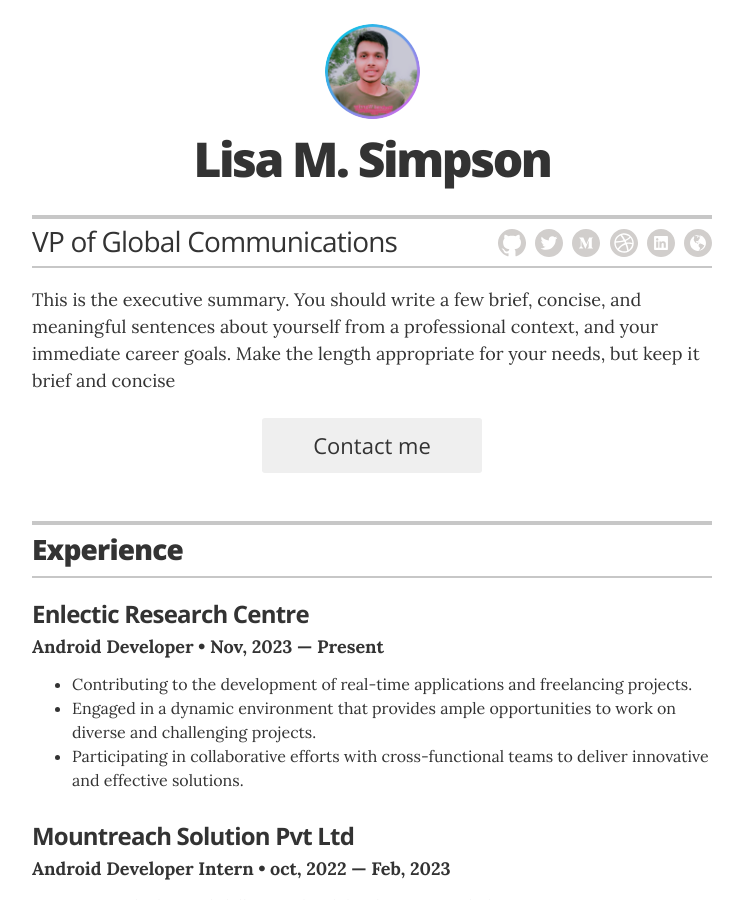
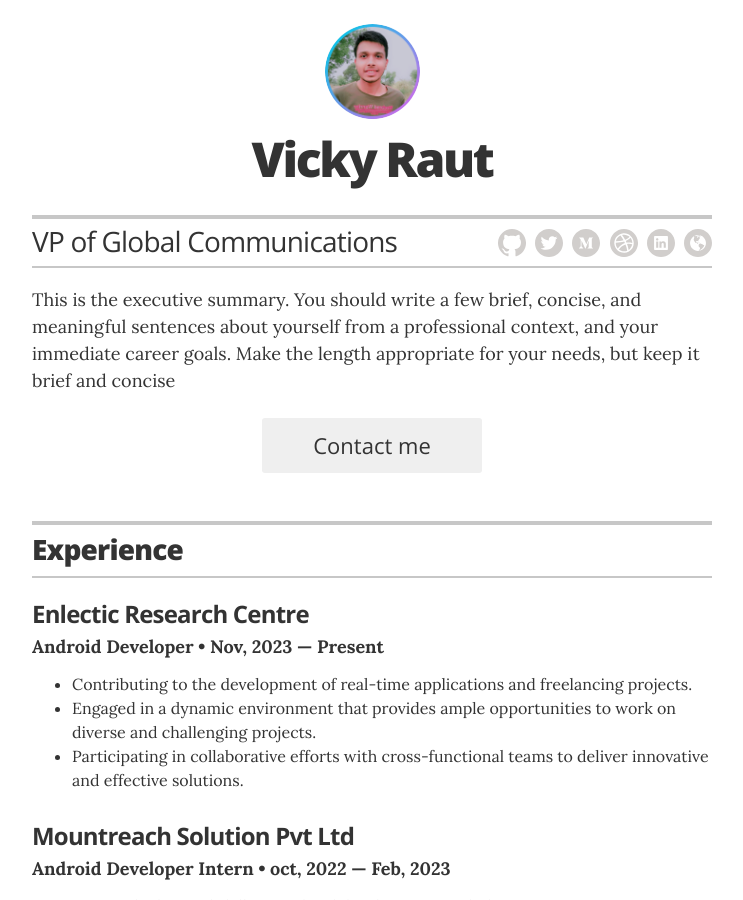
Before and after one commit to vickyraut/My-Resume, a Jekyll site: the page built from index.html, in a window 1280 px wide and 900 px high. Shown: the whole window, without its empty margins (268-1011 px from the left). Built offline with Jekyll 4.4.1, drawn with Linux system fonts in a browser that asks for light colours.

Commit message:
Fixing Deployment err3

```diff
--- a/_config.yml
+++ b/_config.yml
@@ -10,7 +10,7 @@ sass:
 
 # Resume settings
 resume_avatar:                  "true"
-resume_name:                    "Lisa M. Simpson"
+resume_name:                    "Vicky Raut"
 resume_title:                   "VP of Global Communications"
 
 # used for the contact button in _layouts/resume.html
```
